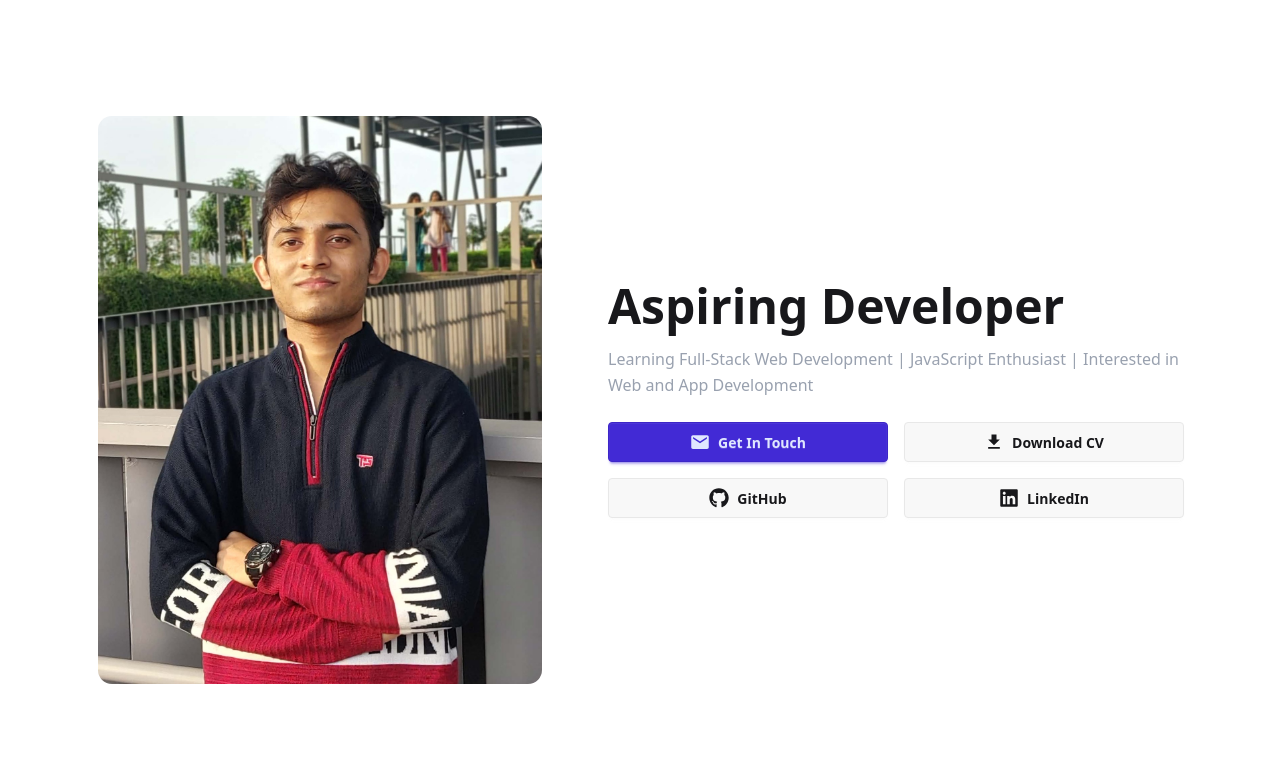
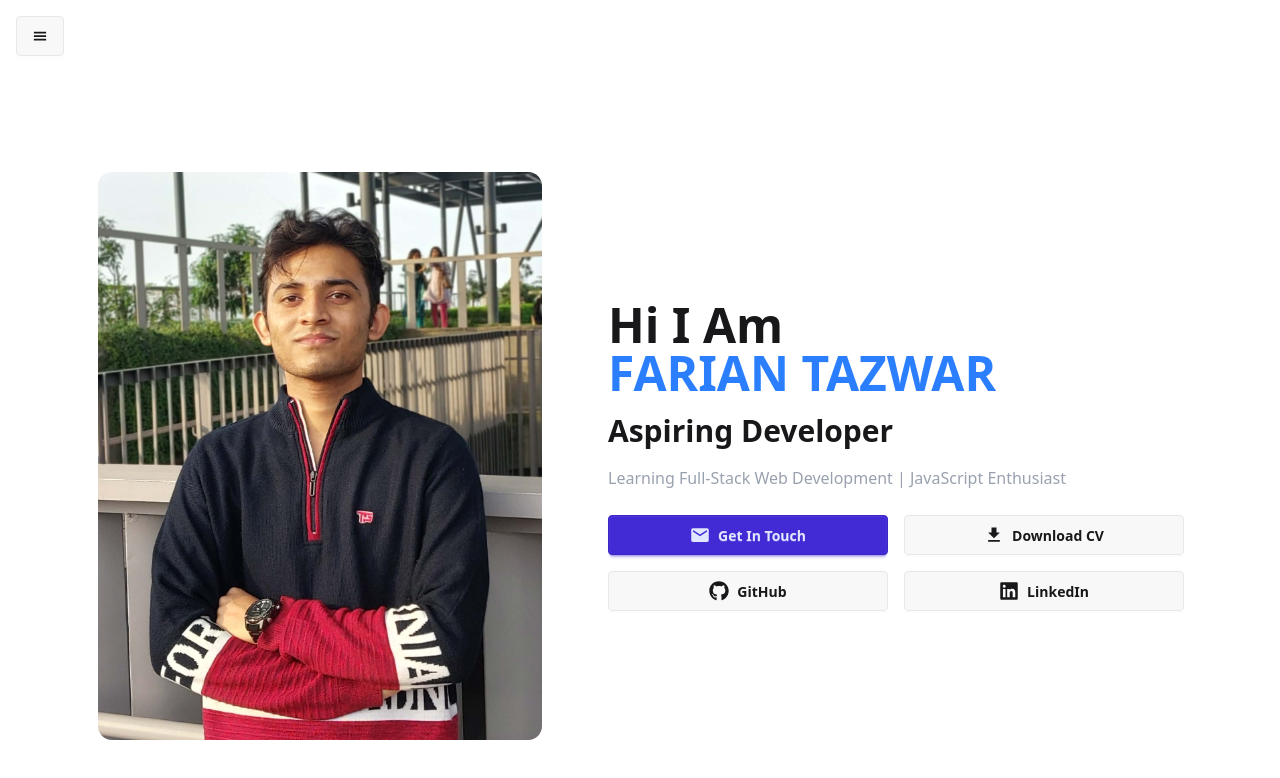
Before and after one commit to farian2006/farian-portfolio, a Next.js app: page / in a window 1280 px wide. Shown: the top 778 px of the page. Built offline with nearby package versions, Linux system fonts and the light colour scheme.

Commit message:
NavBar Added And Home Page Design Updated

```diff
--- a/src/app/components/HomePage.tsx
+++ b/src/app/components/HomePage.tsx
@@ -19,13 +19,16 @@
       </div>
 
       <div className="flex w-full max-w-xl flex-col text-center md:w-1/2 md:text-left">
-        <h1 className="mb-4 text-3xl font-bold sm:text-4xl lg:text-5xl">
-          Aspiring Developer
+        <h1 className="mb-4 text-3xl font-extrabold sm:text-4xl lg:text-5xl">
+          Hi I Am{" "}
+          <span className="typing-name text-blue-500">FARIAN TAZWAR</span>
+        </h1>
+        <h1 className="mb-4 text-3xl font-bold sm:text-2xl lg:text-3xl">
+         <span > Aspiring Developer </span>
         </h1>
 
         <p className="text-sm leading-relaxed text-gray-400 sm:text-base">
-          Learning Full-Stack Web Development | JavaScript Enthusiast |
-          Interested in Web and App Development
+          Learning Full-Stack Web Development | JavaScript Enthusiast
         </p>
 
         <div className="mt-6 grid grid-cols-2 gap-3 sm:gap-4">
--- a/src/app/components/NavLinks.tsx
+++ b/src/app/components/NavLinks.tsx
@@ -1,11 +1,78 @@
-import React from 'react';
+import { GiHamburgerMenu } from "react-icons/gi";
+import Link from "next/link";
+import { IoHomeSharp } from "react-icons/io5";
+import { FaTools } from "react-icons/fa";
+import { FaGraduationCap } from "react-icons/fa";
+import { GrCertificate } from "react-icons/gr";
+import { FaFolderOpen } from "react-icons/fa6";
+import { FaHandsHelping } from "react-icons/fa";
 
 const NavLinks = () => {
-    return (
-        <div>
-
+  return (
+    <div className="mt-4 ml-4">
+      <div className="drawer">
+        <input id="my-drawer-1" type="checkbox" className="drawer-toggle" />
+        <div className="drawer-content">
+          {/* Page content here */}
+          <label htmlFor="my-drawer-1" className="btn drawer-button">
+            <GiHamburgerMenu />
+          </label>
         </div>
-    );
+        <div className="drawer-side">
+          <label
+            htmlFor="my-drawer-1"
+            aria-label="close sidebar"
+            className="drawer-overlay"
+          ></label>
+          <ul className="menu bg-base-200 min-h-full w-80 p-4">
+            {/* Sidebar content here */}
+            <li>
+              <Link href="/">
+                {" "}
+               <IoHomeSharp />
+                Home
+              </Link>
+            </li>
+            <li>
+              <Link href="">
+                {" "}
+                <FaTools />
+                Skills
+              </Link>
+            </li>
+            <li>
+              <Link href="">
+                {" "}
+                <FaGraduationCap />
+                Education
+              </Link>
+            </li>
+            <li>
+              <Link href="">
+                {" "}
+                <GrCertificate />
+                Certificates
+              </Link>
+            </li>
+            <li>
+              <Link href="">
+                {" "}
+                <FaFolderOpen />
+                Projects
+              </Link>
+            </li>
+            <li>
+              <Link href="">
+                {" "}
+                <FaHandsHelping />
+                Volunteery Experience
+              </Link>
+            </li>
+          </ul>
+        </div>
+      </div>
+    </div>
+  );
 };
 
 export default NavLinks;
--- a/src/app/globals.css
+++ b/src/app/globals.css
@@ -1,3 +1,21 @@
 @import "tailwindcss";
 
 @plugin "daisyui";
+
+.typing-name {
+  display: inline-block;
+  overflow: hidden;
+  white-space: nowrap;
+  vertical-align: bottom;
+  width: 0;
+  animation: typing 2s steps(13, end) infinite alternate;
+}
+
+@keyframes typing {
+  0% {
+    width: 0;
+  }
+  70%, 100% {
+    width: 15ch;
+  }
+}
--- a/src/app/page.tsx
+++ b/src/app/page.tsx
@@ -1,8 +1,10 @@
 import HomePage from "./components/HomePage";
+import NavLinks from "./components/NavLinks";
 
 export default function Home() {
   return (
     <div>
+      <NavLinks></NavLinks>
       <HomePage></HomePage>
     </div>
   );
```
